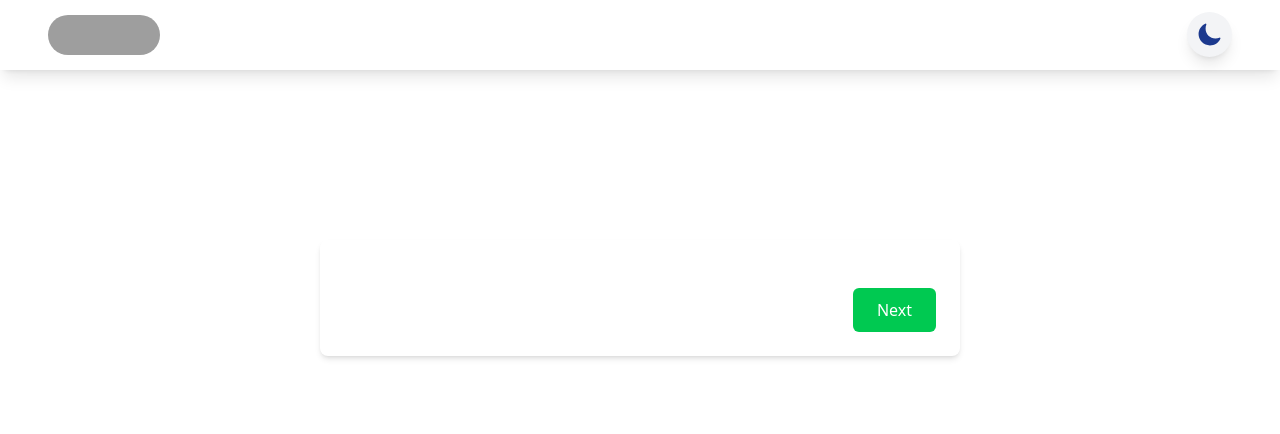
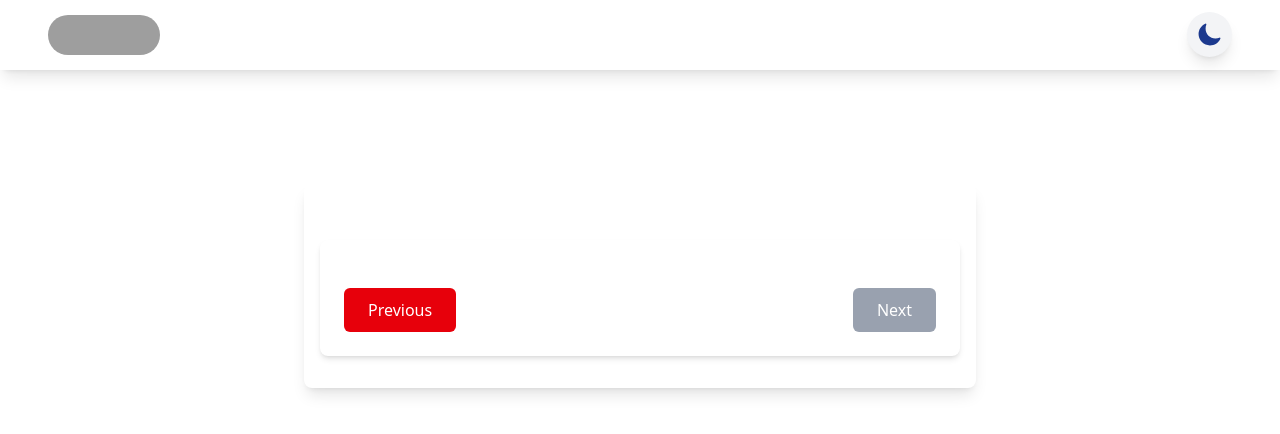
Before and after one commit to venkatakrishna420/Resume-Builder, a React app in the folder Ai-Resume-Builder/: page /userDetails in a window 1280 px wide. Shown: the top 434 px of the page. Built offline with nearby package versions, Linux system fonts and the light colour scheme; grey boxes are pictures that could not be loaded; the HTML template or start-up script is replaced by a standard one.

Commit message:
add: enhance FormContainer with validation, encryption, and improved state management

```diff
--- a/Ai-Resume-Builder/src/components/FormContainer.jsx
+++ b/Ai-Resume-Builder/src/components/FormContainer.jsx
@@ -1,110 +1,183 @@
 
-import { useEffect } from 'react'
-import { useDispatch, useSelector } from 'react-redux'
-import { updateData, updateFormRender, updateStoreData } from '../features/formDataSlice'
-import { FORM_SECTIONS, LABEL_FORMATTERS, SECTION_TITLES, isRequiredFieldsFilled } from '../constant'
-import { useNavigate } from 'react-router-dom'
-import RenderingBasicForm from './RenderBasicForm'
-import NestedForm from './NestedForm'
+import { useDispatch, useSelector } from "react-redux";
+import {updateData, updateFormRender, updateStoreData, updateBackRender,} from "../features/formDataSlice";
+import { FORM_SECTIONS, getLabel,SECTION_TITLES,  isRequiredFieldsFilled, validateField,} from "../constant";
+import { useNavigate } from "react-router-dom";
+import RenderingBasicForm from "./RenderBasicForm";
+import NestedForm from "./NestedForm";
+import { useEffect, useState } from "react";
+import { encryptData } from "../utils/Encryption";
 
-function FormContainer({setSubmittedFormCount,submittedFormCount}) {
+function FormContainer({ setSubmittedFormCount, submittedFormCount }) {
+  const currentForm = useSelector((state) => state.formData.currentForm);
+  const renderingArray = useSelector((state) => state.formData.renderingQuestions);
+  const darkMode = useSelector((state) => state.theme);
+  const navigate = useNavigate();
+  const dispatch = useDispatch();
+  const sectionTitle = SECTION_TITLES[currentForm];
+  const isFinalSection = [FORM_SECTIONS.CERTIFICATIONS].includes(currentForm);
+  const [errors, setErrors] = useState({});
+  const [isDisabled, setIsDisabled] = useState(true);
 
-    const currentForm = useSelector((state) => state.formData.currentForm)
-    const renderingArray = useSelector((state) => state.formData.renderingQuestions)
-    const navigate = useNavigate()
-    const dispatch = useDispatch()
-    const sectionTitle = SECTION_TITLES[currentForm]
-
-    const isNested = renderingArray && !Array.isArray(renderingArray) && Object.values(renderingArray).every(Array.isArray);
-
-    const labelFormatter = LABEL_FORMATTERS[currentForm] || null;
-    const isFinalSection = [FORM_SECTIONS.CERTIFICATIONS, FORM_SECTIONS.INTERNSHIP].includes(currentForm);
-
+  // check if the current form section has subsections
+  let isNested = false;
+  //  Check if renderingArray exists and is an object (not an array)
+  if (
+    renderingArray &&
+    typeof renderingArray === "object" &&
+    !Array.isArray(renderingArray)
+  ) {
+    // Get all the values inside the object
+    const values = Object.values(renderingArray || {});
+    // Check if every value inside the object is an array Get all the values inside the object
+    const allValuesAreArrays = values.every((value) => Array.isArray(value));
+    isNested = allValuesAreArrays;
+  }
   // On submit of form
   function getData(e) {
-        e.preventDefault()
+    e.preventDefault();
+
+    // If already disabled stop multiple submits
+    if (isDisabled) return;
+
+    // Validate all fields filled
+    if (!isRequiredFieldsFilled(renderingArray)) {
+      return;
+    }
+    // Data update in store (MOVED BEFORE THE IF CHECK)
+    dispatch(updateFormRender());
+
+    // Check if current form is last form - USE isFinalSection instead!
+    if (isFinalSection) {
+      // Mark all forms as filled
+    //  localStorage.setItem("isAllFormsFilled", "true");
+
+        // Encrypt the value before saving
+    const encryptedValue = encryptData("true");
+    // Store encrypted value in localStorage
+    localStorage.setItem("isAllFormsFilled", encryptedValue);
 
 
-        // Validate all fields filled
-        if(!isRequiredFieldsFilled(renderingArray)){
+      navigate("/preview");
+    }
+    // Update count of form submitted count in local storage
+    localStorage.setItem("submittedFormCount", submittedFormCount + 1);
 
+    // Increase form submit count
+    setSubmittedFormCount((prev) => prev + 1);
+  }
+  // Update answer for each question in store
+  function inputChange(text, item, subSectionKey = null) {
+    // UPDATE FIELD VALUE , VALIDATE
+    const updatedItem = { ...item, answer: text };
 
-            // Vivek & Shubham handle much better
-            alert("Fill all required fields")
+    // Run validation for this specific field
+    const result = validateField(updatedItem);
 
-            return
+    setErrors((prev) => {
+      const copy = { ...prev };
 
+      if (!result.valid) {
+        // If field has error → store message
+        copy[item.id] = result.message;
+      } else {
+        // If field is correct  remove error
+        delete copy[item.id];
       }
 
-        // Check if current form is last form
-        if (renderingArray[renderingArray.length - 1]?.isLastFrom) {
-            navigate('/preview')
-        } else {
-            // Data update in store
-            dispatch(updateFormRender())
-
-        }
-
-        // Update count of form submitted count in local storage
-        localStorage.setItem("submittedFormCount",submittedFormCount)
-
-        // Increase form submit count
-        setSubmittedFormCount((prev)=>prev+1)
-
-
-    }
-
-
-    // Update answer for each question in store
-    function inputChange(text, item, subSectionKey = null) {
-
-        dispatch(updateData(
-            {
+      return copy;
+    });
+    dispatch(
+      updateData({
         answer: text,
         questionId: item.id,
         section: currentForm,
-                subSectionKey
-            }))
+        subSectionKey: subSectionKey || null, // Ensure it's null if undefined
+      })
+    );
+  }
+  // Previous Button Handler
+  function goBack() {
+    dispatch(updateBackRender());
+    // when th eform count 0 then prev-1 = -1 it will get issue
+    setSubmittedFormCount((prev) => Math.max(prev - 1, 0));
+  }
+  // disable button
+  useEffect(() => {
+    // Check if required fields are filled
+    const filled = isRequiredFieldsFilled(renderingArray);
+    // Disable button if NOT filled
+    setIsDisabled(!filled);
+    console.log("Fields filled?", filled);
 
-    }
-
+  }, [renderingArray]);
   return (
-        <div className="py-8 px-4 overflow-y-auto">
+    <div
+      className={`${
+        darkMode ? "bg-gray-600 text-white" : "bg-white text-gray-900"
+      } py-8 px-4 rounded-lg shadow-lg w-full transition-colors`}
+    >
       <div className="max-w-3xl mx-auto">
         {/* Section Title */}
         <h2 className="text-2xl font-bold mb-6">{sectionTitle}</h2>
-
         {/* Form */}
-                <form className="p-6 rounded-lg shadow-md" onSubmit={getData}>
+        <form
+          className={`${
+            darkMode ? "bg-gray-800 shadow-lg text-white" : "bg-white shadow-md"
+          } p-6 rounded-lg transition-colors`}
+          onSubmit={getData}
+        >
           {isNested ? (
             <NestedForm
               nestedData={renderingArray}
               section={currentForm}
-                            labelFormatter={labelFormatter}
+              labelFormatter={(key) => getLabel(currentForm, key)}
               inputChange={inputChange}
             />
           ) : (
             <RenderingBasicForm
-                            questions={Array.isArray(renderingArray) ? renderingArray : Object.values(renderingArray || {})}
+              questions={
+                Array.isArray(renderingArray)
+                  ? renderingArray
+                  : Object.values(renderingArray || {})
+              }
               inputChange={inputChange}
               section={currentForm}
-                            subsectionKey={null}
+              errors={errors} // error
+              labelFormatter={(key) => getLabel(currentForm, key)}
+              //  Ensure it's null if undefined
             />
           )}
 
           {/* Submit Button */}
-                    <div className="flex justify-end mt-6">
+          <div className="flex justify-end mt-6 relative">
+            {/* Previous Button */}
+            {currentForm !== FORM_SECTIONS.INTRO && (
+              <button
+                type="button"
+                onClick={goBack}
+                className={`${
+                  darkMode
+                    ? "bg-blue-500 hover:bg-blue-900 text-white"
+                    : "bg-red-600 hover:bg-rose-400 text-white"
+                } absolute left-0 px-6 py-2.5 rounded-md font-medium cursor-pointer`}
+              >
+                Previous
+              </button>
+            )}
+            {/* Next / Submit */}
             <button
               type="submit"
-                            className="px-6 py-2.5 rounded-md font-medium text-white bg-green-500 hover:bg-green-600 transition-colors"
-                        >
+              disabled={isDisabled}
+              className={`  px-6 py-2.5 rounded-md font-medium transition-colors text-white cursor-pointer
+                         ${isDisabled ? "bg-gray-400 cursor-not-allowed": darkMode  ? "bg-green-600 hover:bg-green-700" : "bg-green-500 hover:bg-green-600"}
+                          `}>
               {isFinalSection ? "Submit" : "Next"}
             </button>
           </div>
         </form>
       </div>
     </div>
-    )
+  );
 }
-
-export default FormContainer
+export default FormContainer;
```
Lines whose indentation alone changed are shown as unchanged.
